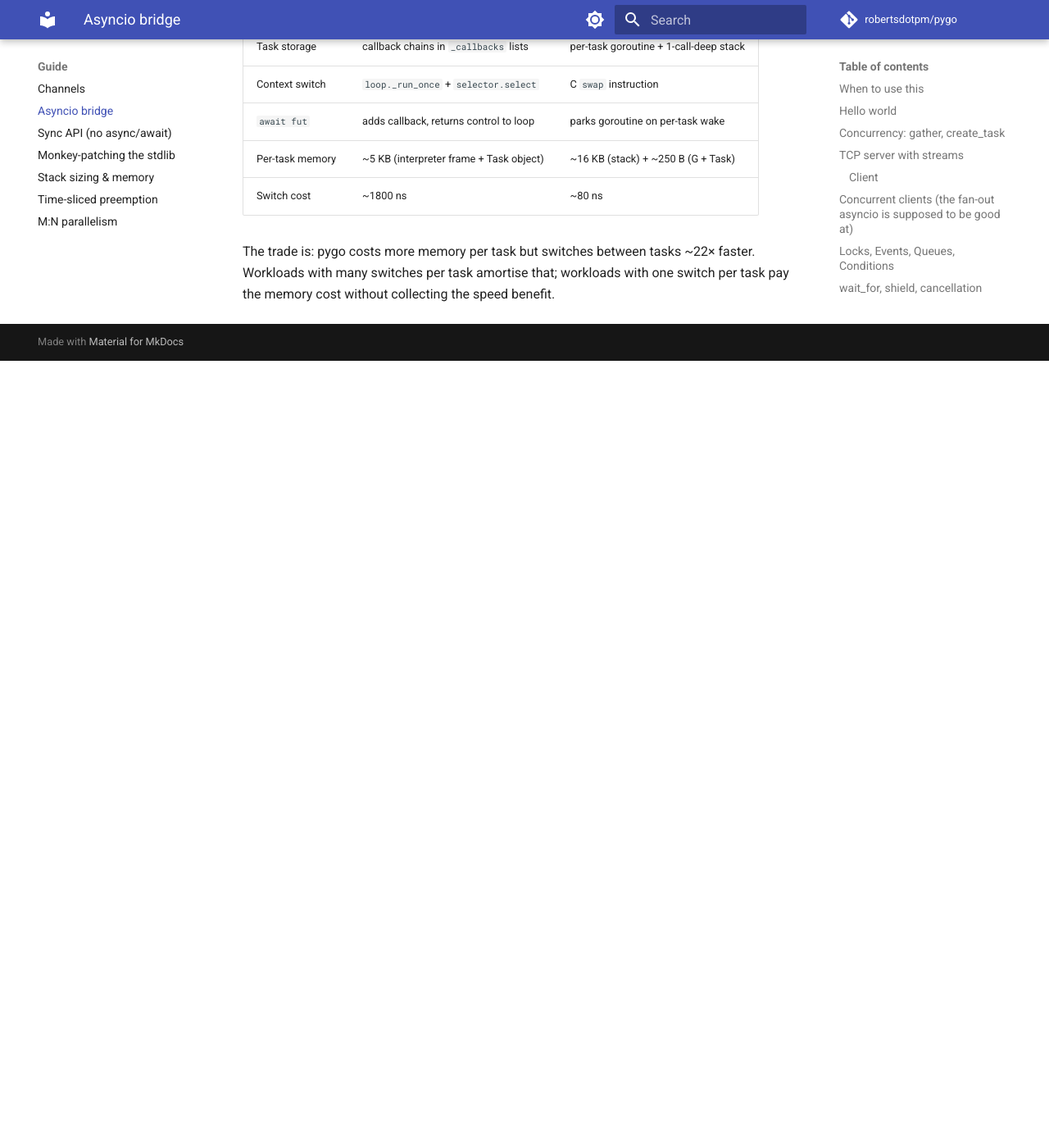
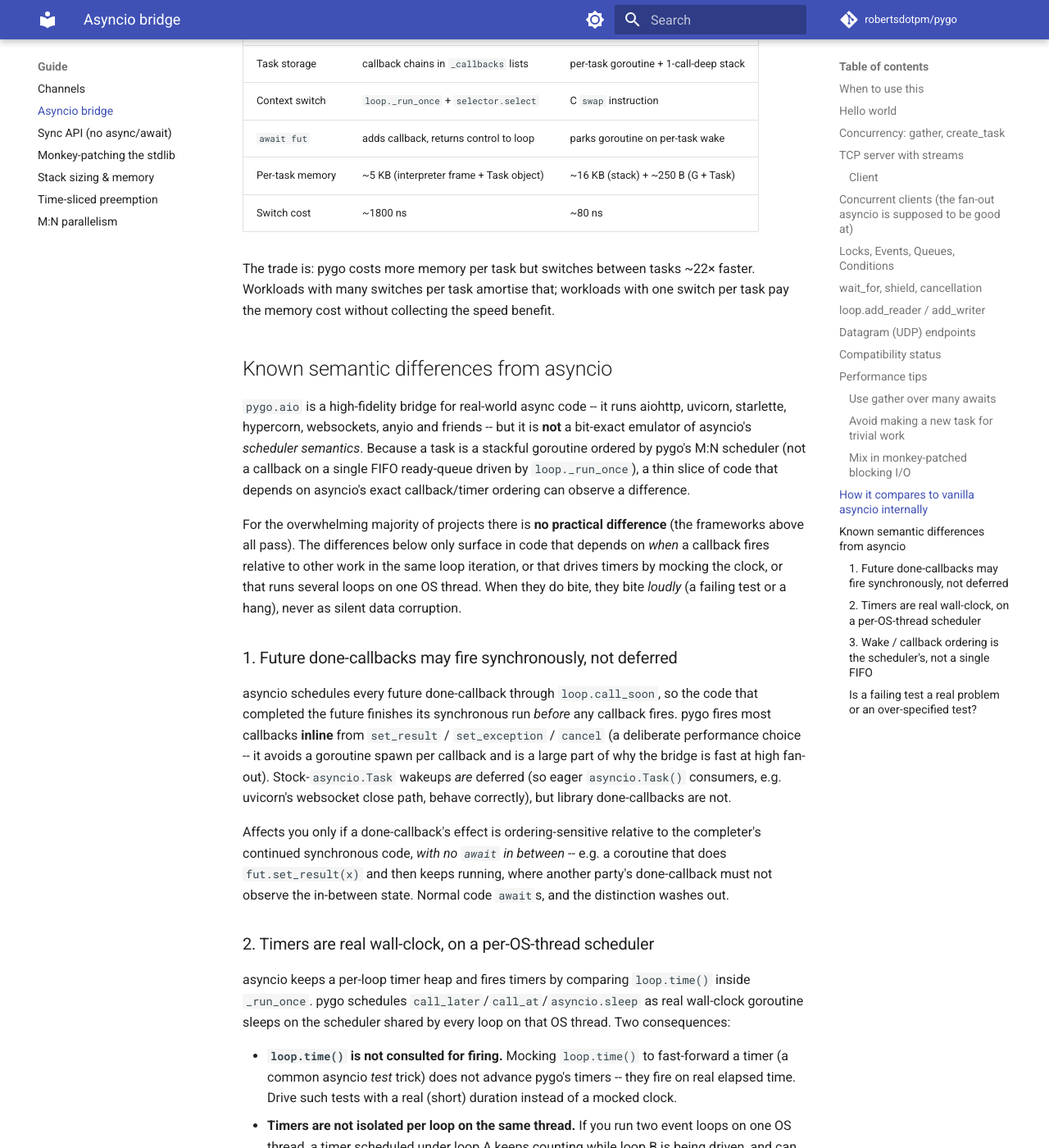
Before and after one commit to robertsdotpm/runloom, an MkDocs documentation site: the page built from docs/asyncio.md, in a window 1280 px wide and 1400 px high, scrolled down 7383 px. Shown: the whole window at 82% size. Built offline with MkDocs 1.6.1 and Material for MkDocs 9.7.7, drawn with Linux system fonts in a browser that asks for light colours; comment, search, counter and statistics services are not loaded; before the commit the page ends 7823 px from its top, so only the background shows below that; some of the changed text lies outside the part shown.

Commit message:
docs(asyncio): document known semantic differences from asyncio + SSL status
Add a "Known semantic differences from asyncio" section to docs/asyncio.md: the
bridge is high-fidelity for real-world async code (aiohttp/uvicorn/starlette/
hypercorn/websockets/anyio all pass) but is not a bit-exact emulator of
asyncio's scheduler semantics. Documents the three differences and when they
matter (and when they don't):
  1. future done-callbacks may fire synchronously, not deferred via call_soon
     (perf choice; stock-Task wakeups ARE deferred);
  2. timers are real wall-clock on a per-OS-thread scheduler -- loop.time()
     isn't consulted for firing, and timers aren't per-loop isolated across
     loops sharing a thread;
  3. wake/callback ordering is the M:N scheduler's, not a single FIFO ready-queue.
Plus a "real fidelity gap vs over-specified test" rule of thumb. Net: no
practical difference for the vast majority of projects; the gaps surface only in
scheduler-internals-sensitive code or tests that mock loop internals, and always
fail loudly (never silent corruption).

Also corrects the compatibility table: ssl= on create_connection/create_server
now works (cooperative SSLSocket -- client+server, ALPN, cert fingerprint).

Co-Authored-By: Claude Opus 4.8 <noreply@anthropic.com>

```diff
--- a/docs/asyncio.md
+++ b/docs/asyncio.md
@@ -273,7 +273,7 @@ paio.run(main())
 | `open_connection`/`start_server` (StreamReader/Writer) | works |
 | `loop.create_connection`/`create_server` (Transport+Protocol) | works |
 | `loop.create_datagram_endpoint` (UDP) | works |
-| SSL (`ssl=` keyword) | not implemented -- use blocking-style SSL via monkey-patch |
+| SSL (`ssl=` keyword on `create_connection`/`create_server`) | works -- cooperative `SSLSocket` (client + server, ALPN, cert fingerprint) |
 | `loop.subprocess_*` | not implemented |
 | `signal.set_wakeup_fd` integration | not implemented |
 
@@ -340,3 +340,81 @@ The trade is: pygo costs more memory per task but switches between
 tasks ~22× faster.  Workloads with many switches per task amortise that;
 workloads with one switch per task pay the memory cost without
 collecting the speed benefit.
+
+## Known semantic differences from asyncio
+
+`pygo.aio` is a high-fidelity bridge for real-world async code -- it runs
+aiohttp, uvicorn, starlette, hypercorn, websockets, anyio and friends -- but it
+is **not** a bit-exact emulator of asyncio's *scheduler semantics*.  Because a
+task is a stackful goroutine ordered by pygo's M:N scheduler (not a callback on
+a single FIFO ready-queue driven by `loop._run_once`), a thin slice of code that
+depends on asyncio's exact callback/timer ordering can observe a difference.
+
+For the overwhelming majority of projects there is **no practical difference**
+(the frameworks above all pass).  The differences below only surface in code
+that depends on *when* a callback fires relative to other work in the same loop
+iteration, or that drives timers by mocking the clock, or that runs several
+loops on one OS thread.  When they do bite, they bite *loudly* (a failing test
+or a hang), never as silent data corruption.
+
+### 1. Future done-callbacks may fire synchronously, not deferred
+
+asyncio schedules every future done-callback through `loop.call_soon`, so the
+code that completed the future finishes its synchronous run *before* any
+callback fires.  pygo fires most callbacks **inline** from `set_result` /
+`set_exception` / `cancel` (a deliberate performance choice -- it avoids a
+goroutine spawn per callback and is a large part of why the bridge is fast at
+high fan-out).  Stock-`asyncio.Task` wakeups *are* deferred (so eager
+`asyncio.Task()` consumers, e.g. uvicorn's websocket close path, behave
+correctly), but library done-callbacks are not.
+
+Affects you only if a done-callback's effect is ordering-sensitive relative to
+the completer's continued synchronous code, *with no `await` in between* -- e.g.
+a coroutine that does `fut.set_result(x)` and then keeps running, where another
+party's done-callback must not observe the in-between state.  Normal code
+`await`s, and the distinction washes out.
+
+### 2. Timers are real wall-clock, on a per-OS-thread scheduler
+
+asyncio keeps a per-loop timer heap and fires timers by comparing `loop.time()`
+inside `_run_once`.  pygo schedules `call_later`/`call_at`/`asyncio.sleep` as
+real wall-clock goroutine sleeps on the scheduler shared by every loop on that
+OS thread.  Two consequences:
+
+- **`loop.time()` is not consulted for firing.**  Mocking `loop.time()` to
+  fast-forward a timer (a common asyncio *test* trick) does not advance pygo's
+  timers -- they fire on real elapsed time.  Drive such tests with a real (short)
+  duration instead of a mocked clock.
+- **Timers are not isolated per loop on the same thread.**  If you run two event
+  loops on one OS thread, a timer scheduled under loop A keeps counting while
+  loop B is being driven, and can fire during B's run.  asyncio would never fire
+  A's timer while only B is running.  (`call_at(when, ...)` *does* store `when`
+  verbatim on the returned handle, matching asyncio; only the *firing* mechanism
+  differs.)
+
+### 3. Wake / callback ordering is the scheduler's, not a single FIFO
+
+asyncio runs coroutine-steps, `call_soon` callbacks and task wakeups as entries
+in one strict-FIFO ready deque, one batch per iteration.  pygo runs them as
+goroutines ordered by the M:N scheduler (ready-ring + work-stealing deque +
+wake-state machine).  The *set* of work that runs is the same; the exact
+interleaving between a just-woken task and a freshly scheduled callback can
+differ.  Again: only code that pins on that sub-iteration ordering notices.
+
+### Is a failing test a real problem or an over-specified test?
+
+The useful question when a library's test fails under pygo: **does it assert an
+observable behavioral guarantee, or does it assume an implementation
+mechanism?**
+
+- *Assumes a mechanism* -- mocks `loop.time()`, relies on an exact `sleep`
+  duration, or runs multiple loops per thread.  Usually adaptable with light
+  effort (use real time; close throwaway coroutines instead of awaiting them);
+  arguably the test over-specifies asyncio internals.
+- *Asserts observable behavior* -- e.g. "this callback must not see state X
+  before `close()` runs."  Not adaptable without changing intent; it's flagging
+  a genuine (if narrow) fidelity gap worth taking seriously.
+
+If asyncio-exact scheduler semantics ever become a hard requirement for your use
+case, that's a deeper change to the bridge's ready-queue/timer model (and a
+trade against the performance the goroutine model buys) -- open an issue.
```
